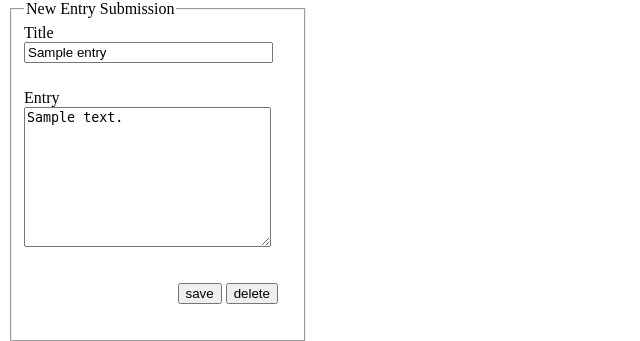
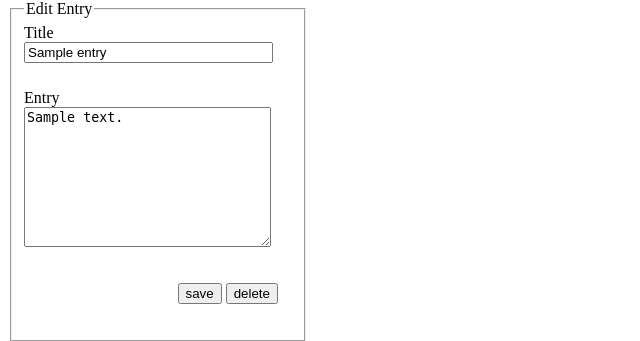
Before and after one commit to lipesv/pab, a PHP site: page /admin.php?page=editor&id=1 in a window 1280 px wide. Shown: the part 26-367 px from the top of the page, without its empty margins (0-640 px from the left). Run offline with PHP 8.4, Linux system fonts and the light colour scheme; tables that the repository leaves empty or names only in its code hold one stand-in row (values such as "Sample post").

Commit message:
Chapter 9 - Deleting and Updating Entries A Coding Challenge: Fix a Usability Flaw

```diff
--- a/blog/controllers/admin/editor.php
+++ b/blog/controllers/admin/editor.php
@@ -40,15 +40,25 @@ if ($entryRequested) {
 	$id = $_GET ['id'];
 	$entryData = $entryTable->getEntry ( $id );
 	$entryData->entry_id = $id;
+	$entryData->legend = "Edit Entry";
 	$entryData->message = "";
 }
 
 $entrySaved = isset ( $savedEntryId );
 
 if ($entrySaved) {
+
 	$entryData = $entryTable->getEntry ( $savedEntryId );
-	$entryData->message = "Entry was saved";
+
+	if ($insertNewEntry) {
+		$entryData->message = "entry was saved";
+		$entryData->legend = "New Entry Submission";
+	} elseif ($updateEntry) {
+		$entryData->message = "entry was successfully updated.";
+		$entryData->legend = "Edit Entry";
+	}
 }
 
 $editorOutput = include_once 'views/admin/editor-html.php';
+
 return $editorOutput;
--- a/blog/views/admin/editor-html.php
+++ b/blog/views/admin/editor-html.php
@@ -1,5 +1,4 @@
 <?php
-
 $entryDataFound = isset ( $entryData );
 
 if ($entryDataFound === false) {
@@ -9,6 +8,7 @@ if ($entryDataFound === false) {
 	$entryData->title = "";
 	$entryData->entry_text = "";
 	$entryData->message = "";
+	$entryData->legend = "New Entry Submission";
 }
 
 // changes in existing code below
@@ -16,7 +16,7 @@ if ($entryDataFound === false) {
 return "<form method='post' action='admin.php?page=editor' id='editor'>
 			<input type='hidden' name='id' value='$entryData->entry_id' />
 			<fieldset>
-				<legend>New Entry Submission</legend>
+				<legend>$entryData->legend</legend>
 				<label>Title</label>
 				<input type='text' name='title' maxlength='150' value='$entryData->title' required />
 				<p id='title-warning'></p>
```
